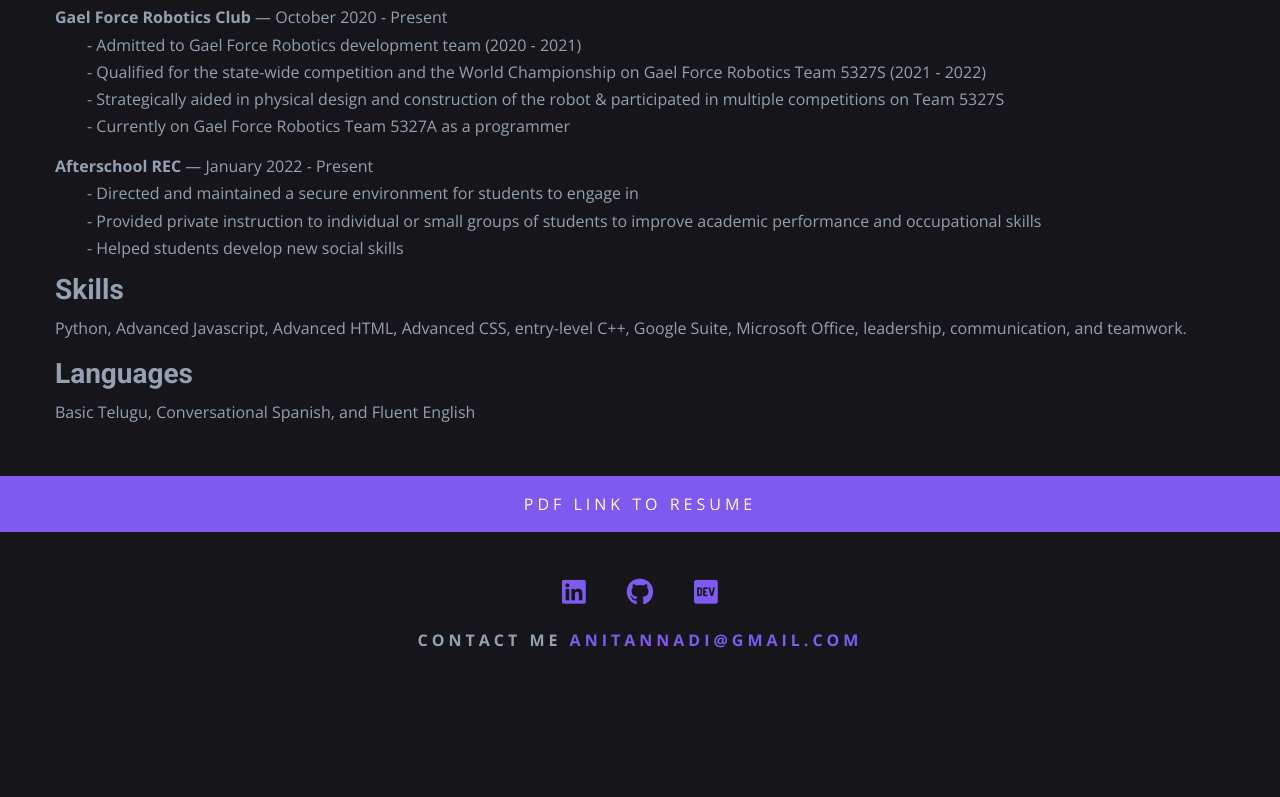
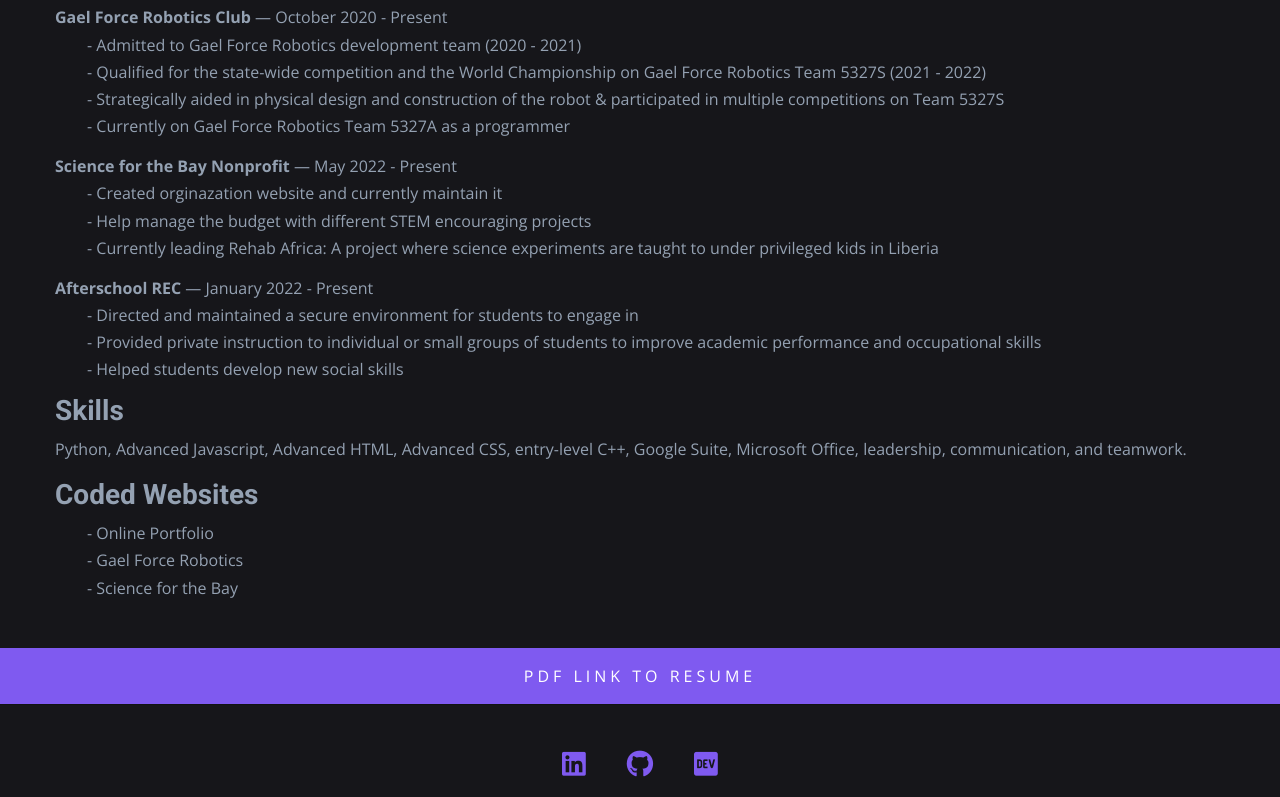
Before and after one commit to AnitAnnadi/Anit-Annadi-s-Online-Portfolio, a plain HTML site: page resume.html in a window 1280 px wide. Shown: the part 526-1323 px from the top of the page. Before the commit the page ends 1218 px from the top, so only its background shows below. Drawn offline with nearby package versions, Linux system fonts and the light colour scheme.

Commit message:
Add files via upload

```diff
--- a/resume.html
+++ b/resume.html
@@ -97,6 +97,20 @@
               - Currently on Gael Force Robotics Team 5327A as a programmer
             </p>
             <p class="resume-section-article-title">
+              Science for the Bay Nonprofit
+              <span class="not-bolded">— May 2022 - Present </span>
+            </p>
+            <p class="bullet-point">
+              - Created orginazation website and currently maintain it
+            </p>
+            <p class="bullet-point">
+              - Help manage the budget with different STEM encouraging projects
+            </p>
+            <p class="bullet-point">
+              - Currently leading Rehab Africa: A project where science
+              experiments are taught to under privileged kids in Liberia
+            </p>
+            <p class="resume-section-article-title">
               Afterschool REC
               <span class="not-bolded">— January 2022 - Present</span>
             </p>
@@ -121,15 +135,39 @@
             </p>
           </article>
           <article class="resume-section">
-            <h3 class="resume-section-title">languages</h3>
-            <p class="resume-section-text">
-              Basic Telugu, Conversational Spanish, and Fluent English
+            <h3 class="resume-section-title">coded websites</h3>
+            <p class="bullet-point">
+              -
+              <a
+                href="https://anitannadi.github.io/Anit-Annadi-s-Online-Portfolio/"
+                class="website-link"
+                target="_blank"
+                >Online Portfolio</a
+              >
+            </p>
+            <p class="bullet-point">
+              -
+              <a
+                href="https://darth-sid.github.io/index.html"
+                class="website-link"
+                target="_blank"
+                >Gael Force Robotics</a
+              >
+            </p>
+            <p class="bullet-point">
+              -
+              <a
+                href="https://scienceforthebay.netlify.app/"
+                class="website-link"
+                target="_blank"
+                >Science for the Bay</a
+              >
             </p>
           </article>
         </div>
       </section>
       <a
-        href="https://drive.google.com/file/d/1-fOfFhNzj4IbKo2AsXi_ZinY_fIJZ5nq/view?usp=sharing"
+        href="https://drive.google.com/file/d/1WpQM-i1tk5OIZYJKc0R1nYgwlp4k8vpb/view?usp=sharing"
         target="_blank"
         class="btn resume-page-btn"
         >PDF Link to Resume</a
--- a/styles.css
+++ b/styles.css
@@ -1003,6 +1003,15 @@ Resume
   padding: 1rem;
 }
 
+.website-link {
+  color: var(--clr-paragraph);
+  transition: var(--transition);
+}
+
+.website-link:hover {
+  color: var(--clr-primary);
+}
+
 /*
 ============
 Projects
```
Also changed, not shown: index.html (+13 -13 lines).
